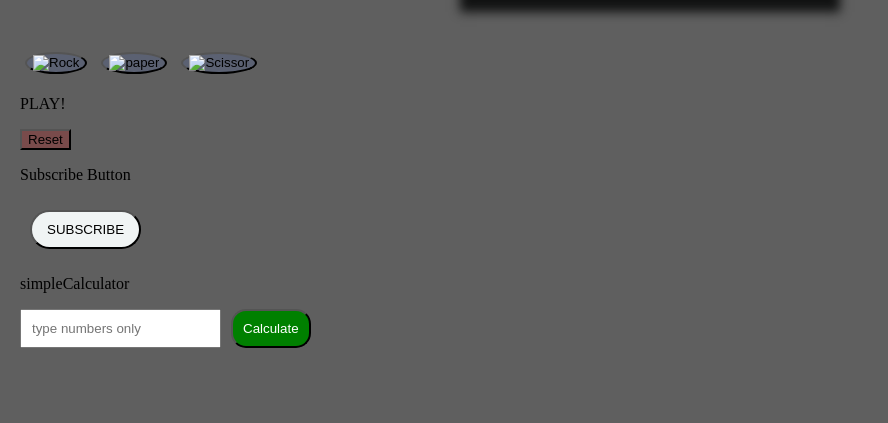
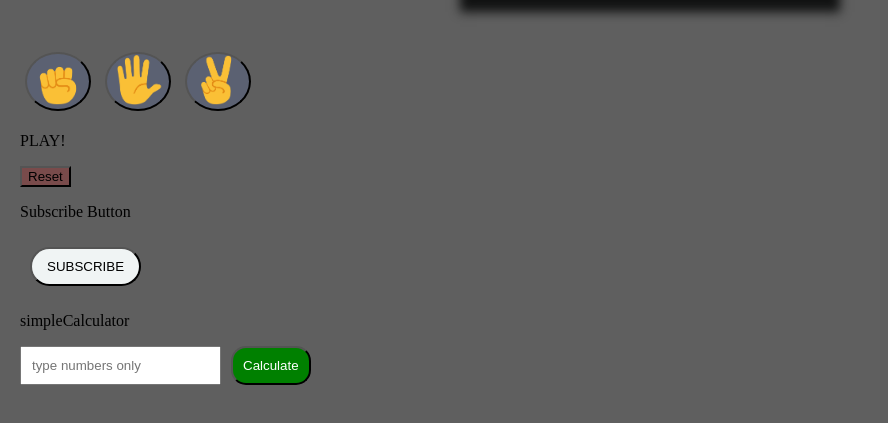
Before and after one commit to tembobless02/My-Rock-Paper-Scissor-Game1, a plain HTML site: page Rock Paper Scissor Game1.html in a window 1280 px wide. Shown: the part 81-504 px from the top of the page, without its empty margins (0-888 px from the left). Drawn offline with Linux system fonts and the light colour scheme.

Commit message:
Update Rock Paper Scissor Game1.html

```diff
--- a/Rock Paper Scissor Game1.html
+++ b/Rock Paper Scissor Game1.html
@@ -14,14 +14,15 @@
     </div>
 
     <button title="Rock Button" id="rock" onclick="  playGame('Rock');
-        "><img src="icons/Rock.png" class="png1" alt="Rock"></button>
+        "><img src="Rock.png" class="png1" alt="Rock"></button>
 
 
         <button title="Paper Button" id="paper" onclick=" playGame('Paper');
-         "><img src="icons/Paper.png" class="png1" alt="paper"></button>
+         "><img src="Paper.png" class="png1" alt="paper"></button>
 
 
-        <button title="Scissor Button" id="scissor" onclick=" playGame('Scissor'); "><img src="icons/Scissor.png" class="png1" alt="Scissor"></button>
+        <button title="Scissor Button" id="scissor" onclick=" playGame('Scissor');
+            "><img src="Scissor.png" class="png1" alt="Scissor"></button>
 
      <div id="display1">
       <p id = "first" >PLAY!</p>
@@ -41,4 +42,5 @@
 
 
 </body>
+
 </html>
```
